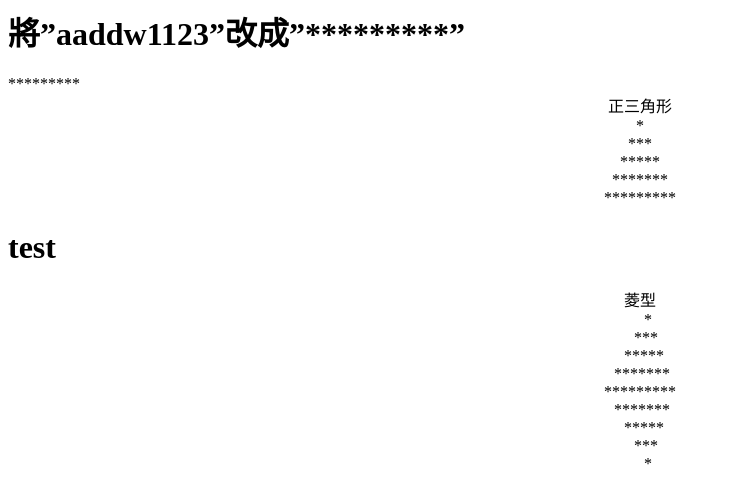
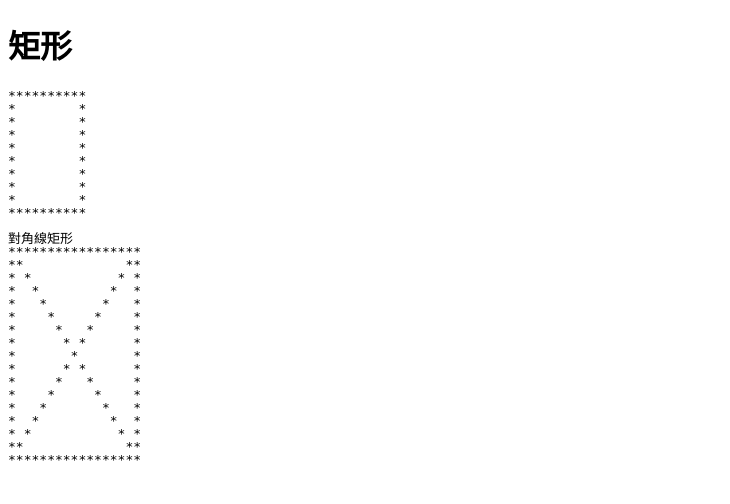
Before and after one commit to maplesift/2024-PHP-Basic, a PHP site: page /test.php in a window 1280 px wide. Shown: the top 504 px of the page, without its empty margins (0-730 px from the left). Run offline with PHP 8.4, Linux system fonts and the light colour scheme.

Commit message:
新增pra04test(菱形複習)更改test(預習矩形+對角線)

```diff
--- a/index.php
+++ b/index.php
@@ -10,7 +10,7 @@
 
 define("PI","777");
 // define("PI",");
-$price="100";
+$price="hello world";
 echo $price;
 
 echo '<br>';
--- a/test.php
+++ b/test.php
@@ -1,32 +1,59 @@
-<h1>將”aaddw1123”改成”*********”</h1>
-<?php
-$a = "aaddw1123";
-$maskedString = str_repeat('*', strlen($a));
-echo $maskedString;  // 输出: *********
+<!DOCTYPE html>
+<html lang="zh-Hant">
+<head>
+    <meta charset="UTF-8">
+    <meta name="viewport" content="width=device-width, initial-scale=1.0">
+    <style>
+        .rectangle {
+            font-family: monospace; /* 使用等寬字型以保持格式 */
+            line-height: 1; /* 調整行距 */
+        }
+    </style>
+    <title>中空矩形圖案</title>
+</head>
+<body>
+    <h1>矩形</h1>
+    <div class="rectangle">
+        <?php
+        $rows = 10;  // 矩形的行數
+        $cols = 10; // 矩形的列數
 
+        for ($i = 1; $i <= $rows; $i++) {
 
-echo '<div style="text-align: center;">正三角形<br></div>';
-for($i=0; $i<5; $i++) {
-    echo '<div style="text-align: center;">';
-    for($j=0; $j<(2*$i+1); $j++) {
-        echo "*";
-    }
-    echo '</div>';
-}
-?>
-<h1>test</h1>
-<?php
-echo '<div style="text-align: center;">菱型<br></div>';
+            for ($j = 1; $j <= $cols; $j++) {
+                // 如果是第一行、最後一行，或第一列、最後一列，就輸出星號
+                if ($i == 1 || $i == $rows || $j == 1 || $j == $cols) {
+                    echo "*"; // 輸出星號
+                } else {
+                    echo "&nbsp;"; // 輸出空格，保持形狀
+                }
+            }
 
-$rows = 5; // 設置菱型的行數
+            echo '<br>'; //內圈跑完換行
+        }
+        echo '<br>';
+        echo '對角線矩形';
+        echo '<br>';
+        $range=17;
+        for($i=1 ; $i<=$range ; $i++){ //設定為9行
 
-for ($i = 0; $i < $rows * 2 - 1; $i++) {
-    // 計算當前行數
-    $currentRow = $i < $rows ? $i : $rows * 2 - 2 - $i;
+            for( $j=1 ; $j<=$range ; $j++ ){ //設定為9列
+        //如果是第一行 最後一行 第一列 最後一列 對角線:左上到右下：當 j 等於 i 時（例如，(1,1), (2,2)）。    右上到左下：當 j 等於 (9 - i + 1) 時（例如，($i=1,9), (2,8), ..., (9,1)）。
+              if($i==1 || $i==$range|| $j==1 || $j==$range || $j==$i || $j==($range-$i+1)){
 
-    $line = str_repeat("&nbsp;", $rows - 1 - $currentRow); // 輸出前導空格
-    $line .= str_repeat("*", 2 * $currentRow + 1); // 輸出星號
+                echo "*";
 
-    echo "<div style='text-align: center;'>$line</div>"; // 顯示行
-}
-?>
+              }else{
+
+                echo "&nbsp;";
+
+              }
+            }
+
+            echo "<br>";
+          }
+        ?>
+
+    </div>
+</body>
+</html>
```
Also changed, not shown: pra04test.php (added, +72 -0 lines).
